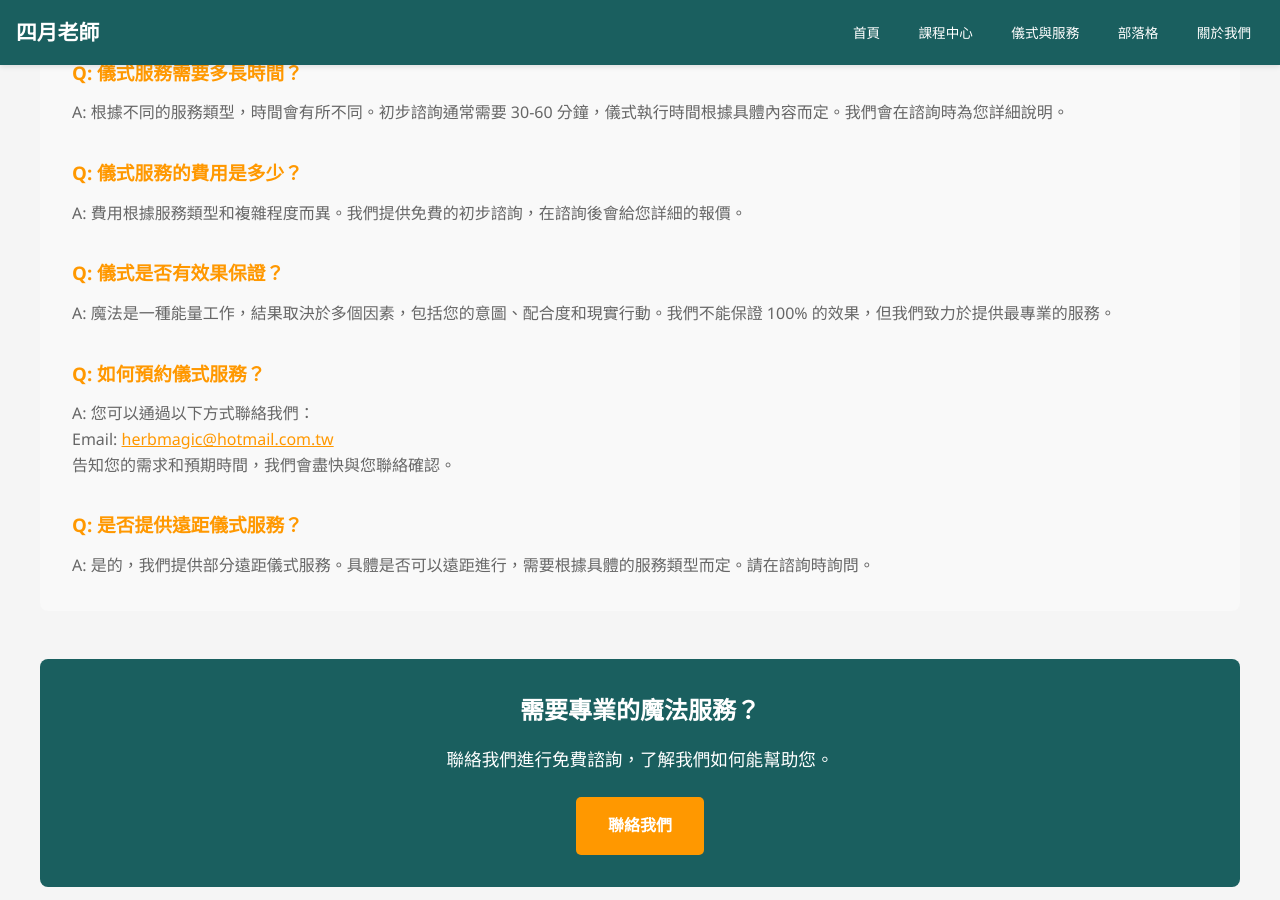
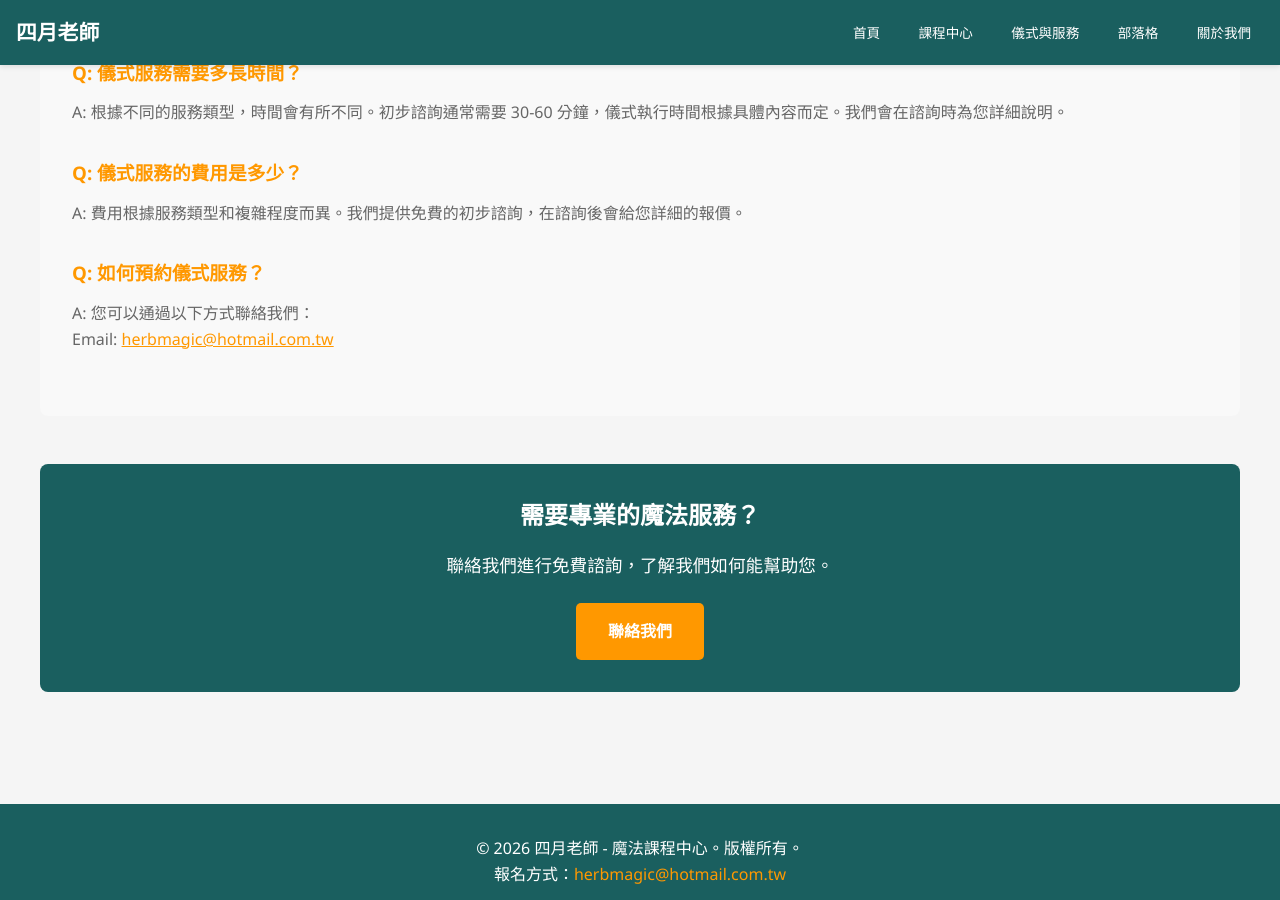
Before and after one commit to light4uliuphone-lang/hoodoo, a Jekyll site: the page built from rituals.html, in a window 1280 px wide and 900 px high, scrolled down 1264 px. Built offline with Jekyll 4.4.1, drawn with Linux system fonts in a browser that asks for light colours; some of the changed lines change nothing that is shown.

Commit message:
Revise title, description, and FAQ content in rituals.html
Updated the title and description for better clarity and SEO. Removed some questions and answers to streamline content.

```diff
--- a/rituals.html
+++ b/rituals.html
@@ -1,6 +1,7 @@
 ---
 layout: default
-title: 儀式與服務 - 四月老師
+title: 儀式與服務 | 四月老師 - 專業胡督與能量調整服務
+description: 提供專業魔法儀式與服務，包含胡督(Hoodoo)傳統祈願、財運調整、愛情祝福、保護淨化與聖徒魔法。由四月老師親自執導，量身訂製客製化方案，協助您解決人生困境並吸引正向豐盛能量。
 ---
 
 <div class="container" style="padding: 3rem 0;">
@@ -95,19 +96,10 @@
                 <p style="color: #666;">A: 費用根據服務類型和複雜程度而異。我們提供免費的初步諮詢，在諮詢後會給您詳細的報價。</p>
             </div>
             <div style="margin-bottom: 2rem;">
-                <h3 style="color: #ff9800; margin-bottom: 0.8rem;">Q: 儀式是否有效果保證？</h3>
-                <p style="color: #666;">A: 魔法是一種能量工作，結果取決於多個因素，包括您的意圖、配合度和現實行動。我們不能保證 100% 的效果，但我們致力於提供最專業的服務。</p>
-            </div>
-            <div style="margin-bottom: 2rem;">
                 <h3 style="color: #ff9800; margin-bottom: 0.8rem;">Q: 如何預約儀式服務？</h3>
                 <p style="color: #666;">A: 您可以通過以下方式聯絡我們：
                 <br>Email: <a href="mailto:{{ site.email | default: 'herbmagic@hotmail.com.tw' }}" style="color: #ff9800;">{{ site.email | default: 'herbmagic@hotmail.com.tw' }}</a>
-                <br>告知您的需求和預期時間，我們會盡快與您聯絡確認。
                 </p>
-            </div>
-            <div>
-                <h3 style="color: #ff9800; margin-bottom: 0.8rem;">Q: 是否提供遠距儀式服務？</h3>
-                <p style="color: #666;">A: 是的，我們提供部分遠距儀式服務。具體是否可以遠距進行，需要根據具體的服務類型而定。請在諮詢時詢問。</p>
             </div>
         </div>
     </section>
@@ -115,6 +107,24 @@
     <section style="background-color: #1a5f5f; color: white; padding: 2rem; border-radius: 8px; text-align: center;">
         <h2 style="margin-bottom: 1rem;">需要專業的魔法服務？</h2>
         <p style="margin-bottom: 1.5rem; font-size: 1.1rem;">聯絡我們進行免費諮詢，了解我們如何能幫助您。</p>
-        <a href="mailto:{{ site.email | default: 'herbmagic@hotmail.com.tw' }}" style="display: inline-block; background-color: #ff9800; color: white; padding: 1rem 2rem; text-decoration: none; border-radius: 5px; font-weight: 600; transition: background-color 0.3s ease;">聯絡我們</a>
+        <a href="mailto:{{ site.email | default: 'herbmagic@hotmail.com.tw' }}" style="display: inline-block; background-color: #ff9800; color: white; padding: 1rem 2rem; text-decoration: none; border-radius: 5px; font-weight: 600;">聯絡我們</a>
     </section>
 </div>
+
+<script type="application/ld+json">
+{
+  "@context": "https://schema.org",
+  "@type": "Service",
+  "serviceType": "Magic Rituals and Spiritual Services",
+  "name": "四月老師魔法儀式與服務",
+  "provider": {
+    "@type": "Person",
+    "name": "四月老師"
+  },
+  "description": "提供包含胡督(Hoodoo)傳統、個人化祈願儀式、能量淨化與聖徒魔法服務。",
+  "offers": {
+    "@type": "Offer",
+    "description": "提供免費初步諮詢"
+  }
+}
+</script>
```
